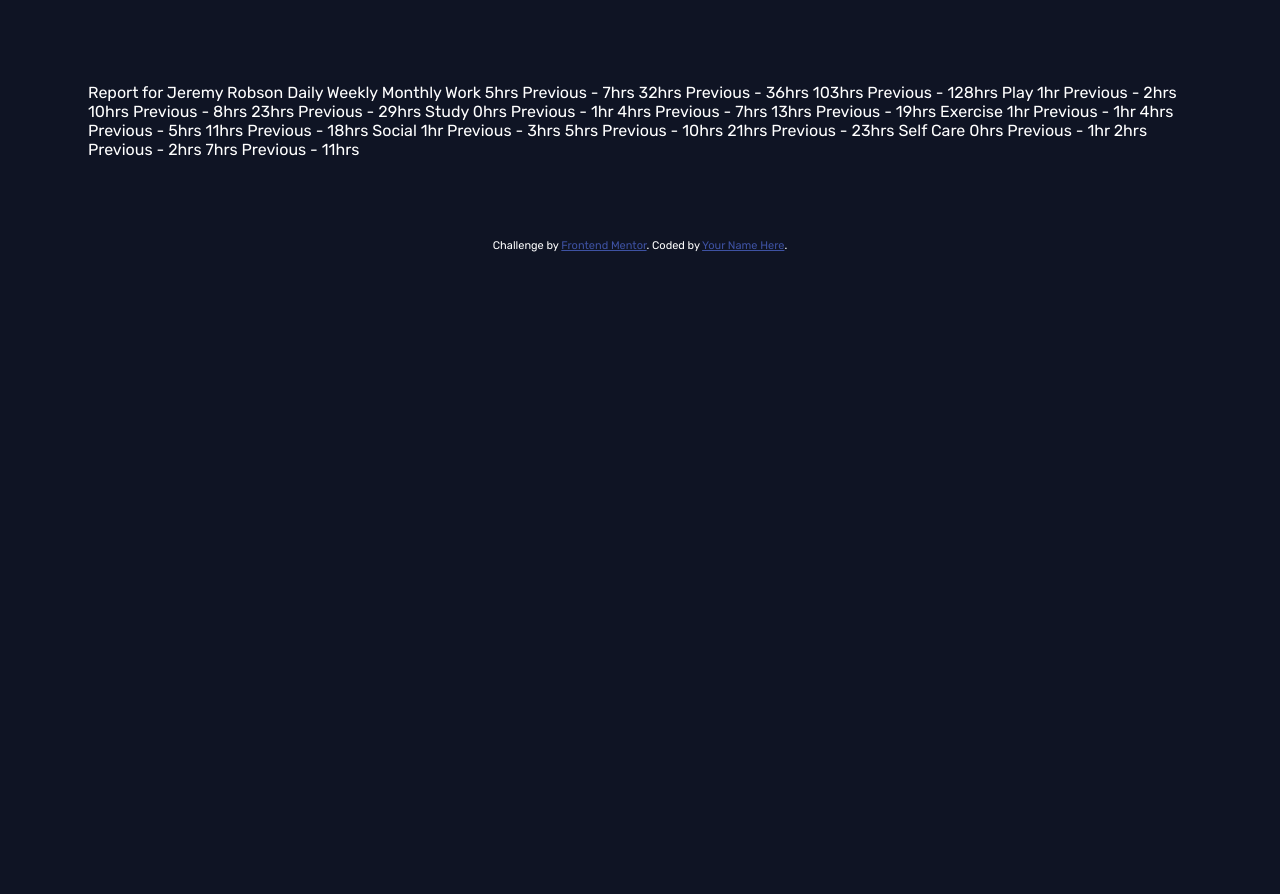
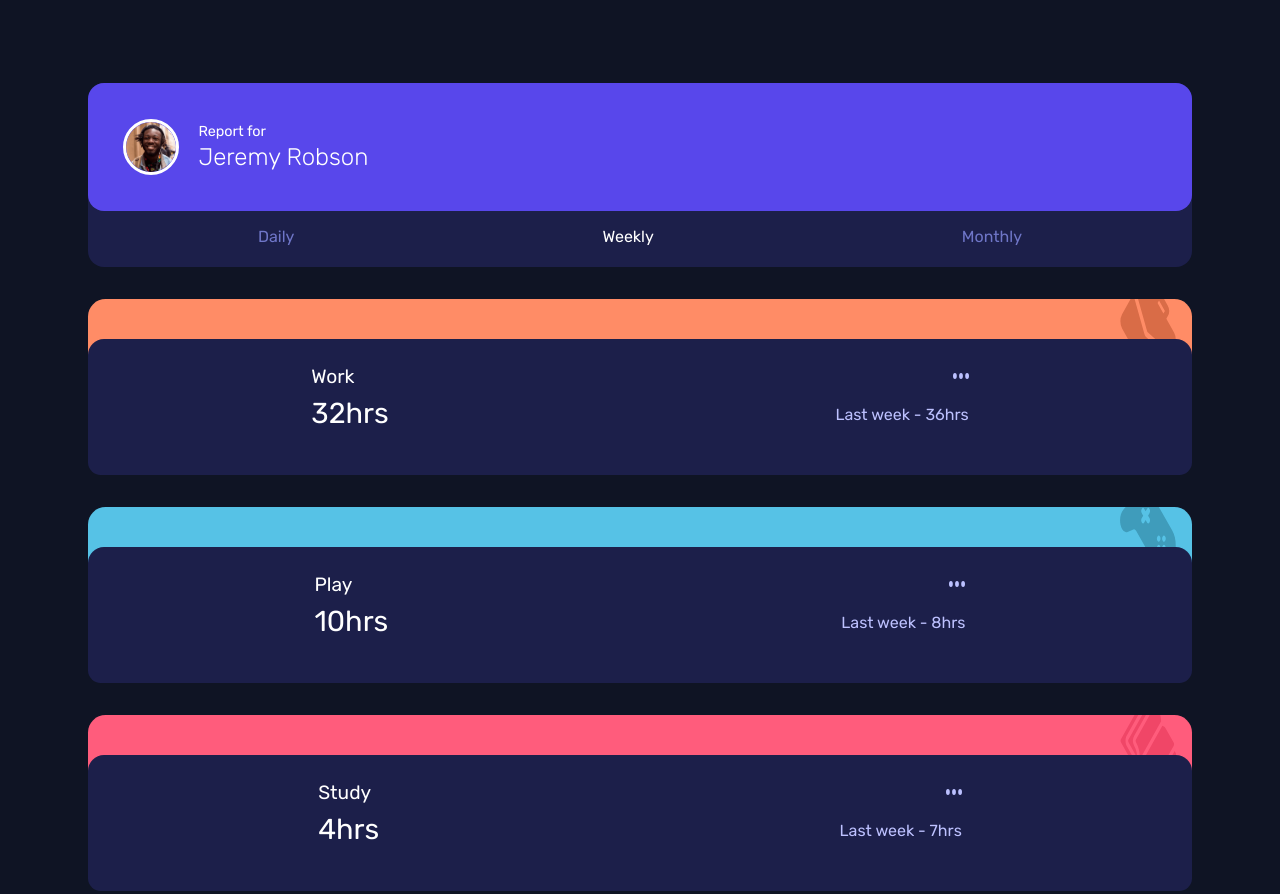
Before and after one commit to 4Ny3L0/time-tracking-dashboard-main, a plain HTML site: page index.html in a window 1280 px wide. Shown: the part 125-1019 px from the top of the page. Before the commit the page ends 800 px from the top, so only its background shows below. Drawn offline with Linux system fonts and the light colour scheme.

Commit message:
Adding js, css, html

```diff
--- a/css/app.css
+++ b/css/app.css
@@ -43,7 +43,25 @@ body {
   color: white;
   font-family: var(--rubik);
 }
-
+img {
+  width: 100%;
+  max-width: 3.5rem;
+  height: 3.5rem;
+}
+a {
+  color: var(--Desaturated-blue);
+  text-decoration: none;
+}
+a:hover {
+  color: white;
+}
+h1,
+p {
+  margin: 0;
+}
+.container {
+  padding: 1.5rem 1rem;
+}
 @media (min-width: 800px) {
   .container {
     margin: 8rem auto 0;
@@ -51,3 +69,125 @@ body {
     width: 100%;
   }
 }
+.user-profile {
+  background-color: var(--Dark-blue);
+  height: 11.5rem;
+  border-radius: 1rem;
+}
+.user-profile-info {
+  display: flex;
+  width: 100%;
+  height: 8rem;
+  align-items: center;
+  background-color: var(--Blue);
+  border-radius: 1rem;
+}
+.user-profile-name {
+  margin-left: 1.2rem;
+}
+.user-profile-name h1 {
+  font-weight: var(--light);
+  margin-top: 0.2rem;
+}
+.user-profile-name p {
+  font-size: 0.9rem;
+}
+.user-profile-info img {
+  border: solid 3px white;
+  border-radius: 50%;
+  margin-left: 2.2rem;
+}
+.time-period {
+  display: flex;
+  justify-content: space-around;
+  padding: 1rem;
+}
+.activity-card {
+  border-radius: 1.1rem;
+  margin-top: 2rem;
+  position: relative;
+}
+.activity-banner {
+  height: 2.5rem;
+  border-radius: 1rem;
+  overflow: hidden;
+  display: flex;
+  justify-content: flex-end;
+  align-items: center;
+}
+.activity-banner img {
+  width: 90px;
+  height: 100px;
+  margin-right: 1rem;
+  margin-top: 1.5rem;
+}
+.report {
+  width: 100%;
+  display: flex;
+  justify-content: space-around;
+  height: 8.5rem;
+  text-align: center;
+  border-bottom-left-radius: 0.8rem;
+  border-bottom-right-radius: 0.8rem;
+  border-top-left-radius: 1rem;
+  border-top-right-radius: 1rem;
+  background-color: var(--Dark-blue);
+}
+.report div {
+  margin-top: 1.6rem;
+}
+.hours-container {
+  display: flex;
+  flex-direction: column;
+}
+.hours {
+  font-size: 1.8rem;
+}
+.activity {
+  font-size: 1.2rem;
+  text-transform: capitalize;
+  align-self: flex-start;
+  margin-bottom: 0.5rem;
+}
+.previus-container {
+  display: flex;
+  flex-direction: column;
+}
+.previus-container img {
+  margin-top: 0.5rem;
+  align-self: flex-end;
+  max-width: 1rem;
+  height: 0.4rem;
+}
+.previus {
+  margin-top: 1.6rem;
+  color: var(--Pale-Blue);
+}
+
+.work {
+  background-color: var(--Light-red-work);
+}
+.study {
+  background-color: var(--Light-red-study);
+}
+.play {
+  background-color: var(--Soft-blue-play);
+}
+.exercise {
+  background-color: var(--Lime-green-exercise);
+}
+.social {
+  background-color: var(--Violet-social);
+}
+.self_care {
+  background-color: var(--Soft-orange-self-care);
+}
+.active {
+  color: white;
+}
+
+@media (min-width: 800px) {
+  .container {
+    display: grid;
+  }
+}
--- a/index.html
+++ b/index.html
@@ -24,83 +24,36 @@
   </head>
   <body>
     <main class="container">
-      Report for Jeremy Robson Daily Weekly Monthly Work 5hrs
-      <!-- daily -->
-      Previous - 7hrs
-      <!-- daily -->
-      32hrs
-      <!-- weekly -->
-      Previous - 36hrs
-      <!-- weekly -->
-      103hrs
-      <!-- monthly -->
-      Previous - 128hrs
-      <!-- monthly -->
-
-      Play 1hr
-      <!-- daily -->
-      Previous - 2hrs
-      <!-- daily -->
-      10hrs
-      <!-- weekly -->
-      Previous - 8hrs
-      <!-- weekly -->
-      23hrs
-      <!-- monthly -->
-      Previous - 29hrs
-      <!-- monthly -->
-
-      Study 0hrs
-      <!-- daily -->
-      Previous - 1hr
-      <!-- daily -->
-      4hrs
-      <!-- weekly -->
-      Previous - 7hrs
-      <!-- weekly -->
-      13hrs
-      <!-- monthly -->
-      Previous - 19hrs
-      <!-- monthly -->
-
-      Exercise 1hr
-      <!-- daily -->
-      Previous - 1hr
-      <!-- daily -->
-      4hrs
-      <!-- weekly -->
-      Previous - 5hrs
-      <!-- weekly -->
-      11hrs
-      <!-- monthly -->
-      Previous - 18hrs
-      <!-- monthly -->
-
-      Social 1hr
-      <!-- daily -->
-      Previous - 3hrs
-      <!-- daily -->
-      5hrs
-      <!-- weekly -->
-      Previous - 10hrs
-      <!-- weekly -->
-      21hrs
-      <!-- monthly -->
-      Previous - 23hrs
-      <!-- monthly -->
-
-      Self Care 0hrs
-      <!-- daily -->
-      Previous - 1hr
-      <!-- daily -->
-      2hrs
-      <!-- weekly -->
-      Previous - 2hrs
-      <!-- weekly -->
-      7hrs
-      <!-- monthly -->
-      Previous - 11hrs
-      <!-- monthly -->
+      <section class="user-profile">
+        <div class="user-profile-info">
+          <img src="./images/image-jeremy.png" alt="" />
+          <div class="user-profile-name">
+            <p>Report for</p>
+            <h1>Jeremy Robson</h1>
+          </div>
+        </div>
+        <div class="time-period">
+          <a href="#" id="daily">Daily</a>
+          <a href="#" id="weekly" class="active">Weekly</a>
+          <a href="#" id="monthly">Monthly</a>
+        </div>
+      </section>
+      <!-- <section class="activities"></section> -->
+      <!-- <section class="activity-card">
+        <div class="activity-banner">
+          <img src="./images/icon-work.svg" alt="" />
+        </div>
+        <div class="report">
+          <div class="hours-container">
+            <p class="activity">work</p>
+            <p class="hours">32hrs</p>
+          </div>
+          <div class="previus-container">
+            <img src="./images/icon-ellipsis.svg" alt="" />
+            <p class="previus">Last week - 36hrs</p>
+          </div>
+        </div>
+      </section> -->
     </main>
 
     <div class="attribution">
@@ -109,5 +62,6 @@
         >Frontend Mentor</a
       >. Coded by <a href="#">Your Name Here</a>.
     </div>
+    <script src="./index.js" type="text/javascript"></script>
   </body>
 </html>
--- a/index.js
+++ b/index.js
@@ -0,0 +1,125 @@
+document.addEventListener("DOMContentLoaded", async () => {
+  const timeFrames = document.querySelector(".time-period");
+  const data = await fetchData();
+  loadActivitiesCards(data, "weekly");
+  timeFrames.addEventListener("click", (e) => {
+    e.preventDefault();
+    const element = e.target;
+    if (element.id === "daily") {
+      addRemoveActiveStatus(e.target.parentNode, element);
+      loadActivitiesCards(data, e.target.id);
+    } else if (element.id === "weekly") {
+      addRemoveActiveStatus(e.target.parentNode, element);
+      loadActivitiesCards(data, e.target.id);
+    } else if (element.id === "monthly") {
+      addRemoveActiveStatus(e.target.parentNode, element);
+      loadActivitiesCards(data, e.target.id);
+    }
+  });
+});
+
+function loadActivitiesCards(data, timeFrame) {
+  const mainContainer = document.querySelector(".container");
+  //   limpiarHTML();
+  data.forEach((info) => {
+    const { title, timeframes } = info;
+    const activityStyle = activityBannerConfig(title);
+    const section = document.createElement("section");
+    const activityBanner = document.createElement("div");
+    const activityImg = document.createElement("img");
+    const reportDiv = document.createElement("div");
+    const hoursContainer = document.createElement("div");
+    const activityP = document.createElement("P");
+    const activityHours = document.createElement("p");
+    const previusContainer = document.createElement("div");
+    const previusOptions = document.createElement("img");
+    const previusTime = document.createElement("P");
+    section.classList.add("activity-card", activityStyle.background);
+    activityBanner.classList.add("activity-banner");
+    activityImg.src = activityStyle.activityImg;
+    activityBanner.appendChild(activityImg);
+    reportDiv.classList.add("report");
+    hoursContainer.classList.add("hours-container");
+    activityP.classList.add("activity");
+    activityP.textContent = title;
+    activityHours.classList.add("hours");
+    activityHours.textContent = `${timeframes[timeFrame].current}hrs`;
+    hoursContainer.appendChild(activityP);
+    hoursContainer.appendChild(activityHours);
+    reportDiv.appendChild(hoursContainer);
+    previusContainer.classList.add("previus-container");
+    previusOptions.src = "./images/icon-ellipsis.svg";
+    previusTime.classList.add("previus");
+    previusTime.textContent = `Last week - ${timeframes[timeFrame].previous}hrs`;
+    previusContainer.appendChild(previusOptions);
+    previusContainer.appendChild(previusTime);
+    reportDiv.appendChild(previusContainer);
+
+    //append
+    section.appendChild(activityBanner);
+    section.appendChild(reportDiv);
+    // console.log(section);
+    // console.log(info);
+    // console.log(activityStyle);
+    mainContainer.appendChild(section);
+  });
+}
+
+async function fetchData() {
+  const data = await fetch("./data.json");
+  const info = await data.json();
+  return info;
+}
+
+function activityBannerConfig(activity) {
+  const activityBannerConfigObj = {
+    background: "",
+    activityImg: "",
+  };
+  switch (activity) {
+    case "Work":
+      activityBannerConfigObj.background = "work";
+      activityBannerConfigObj.activityImg = "./images/icon-work.svg";
+      break;
+    case "Play":
+      activityBannerConfigObj.background = "play";
+      activityBannerConfigObj.activityImg = "./images/icon-play.svg";
+      break;
+    case "Study":
+      activityBannerConfigObj.background = "study";
+      activityBannerConfigObj.activityImg = "./images/icon-study.svg";
+      break;
+    case "Exercise":
+      activityBannerConfigObj.background = "exercise";
+      activityBannerConfigObj.activityImg = "./images/icon-exercise.svg";
+      break;
+    case "Social":
+      activityBannerConfigObj.background = "social";
+      activityBannerConfigObj.activityImg = "./images/icon-social.svg";
+      break;
+    case "Self Care":
+      activityBannerConfigObj.background = "self_care";
+      activityBannerConfigObj.activityImg = "./images/icon-self-care.svg";
+      break;
+    default:
+      break;
+  }
+  return activityBannerConfigObj;
+}
+function addRemoveActiveStatus(parent, elementSelected) {
+  const childrens = parent.children;
+  limpiarHTML();
+  for (let i = 0; i < childrens.length; ++i) {
+    if (childrens[i].id == elementSelected.id) {
+      childrens[i].classList.add("active");
+    } else {
+      childrens[i].classList.remove("active");
+    }
+  }
+}
+function limpiarHTML() {
+  const mainContainer = document.querySelector(".container");
+  while (mainContainer.children[1]) {
+    mainContainer.children[1].remove();
+  }
+}
```
